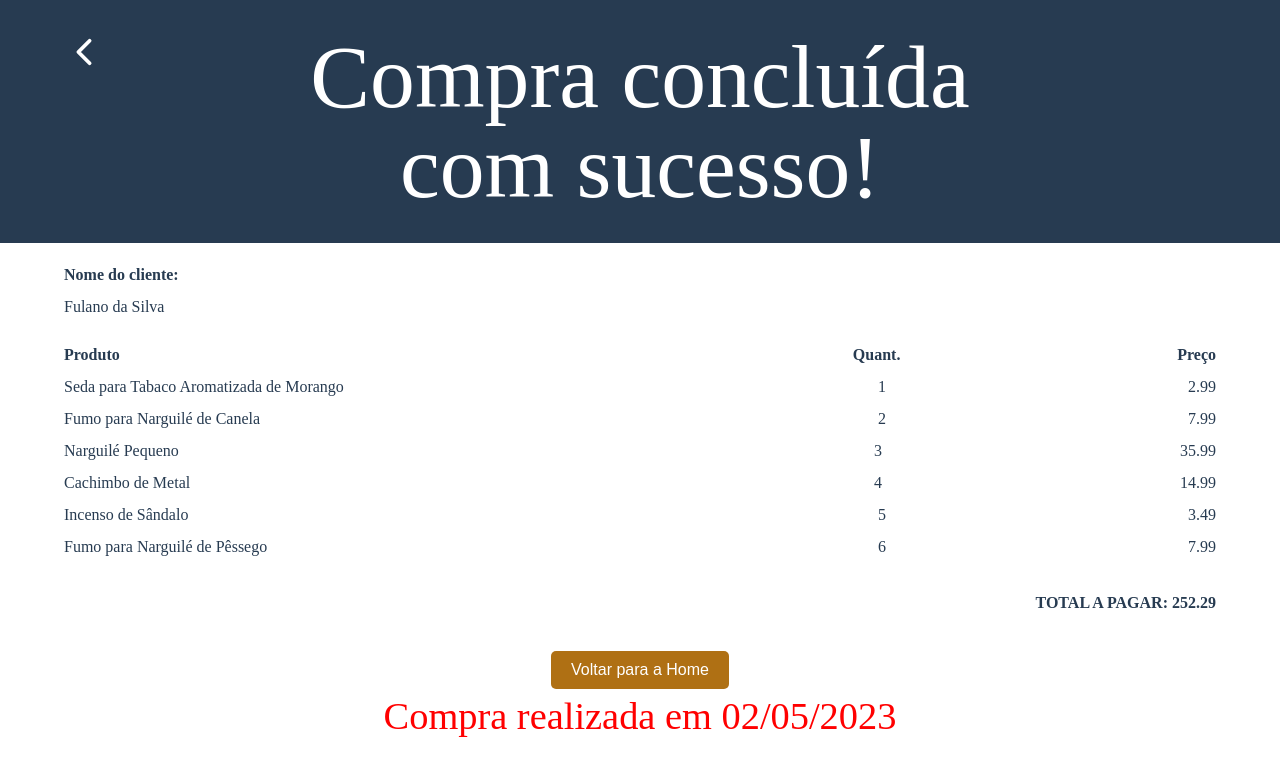
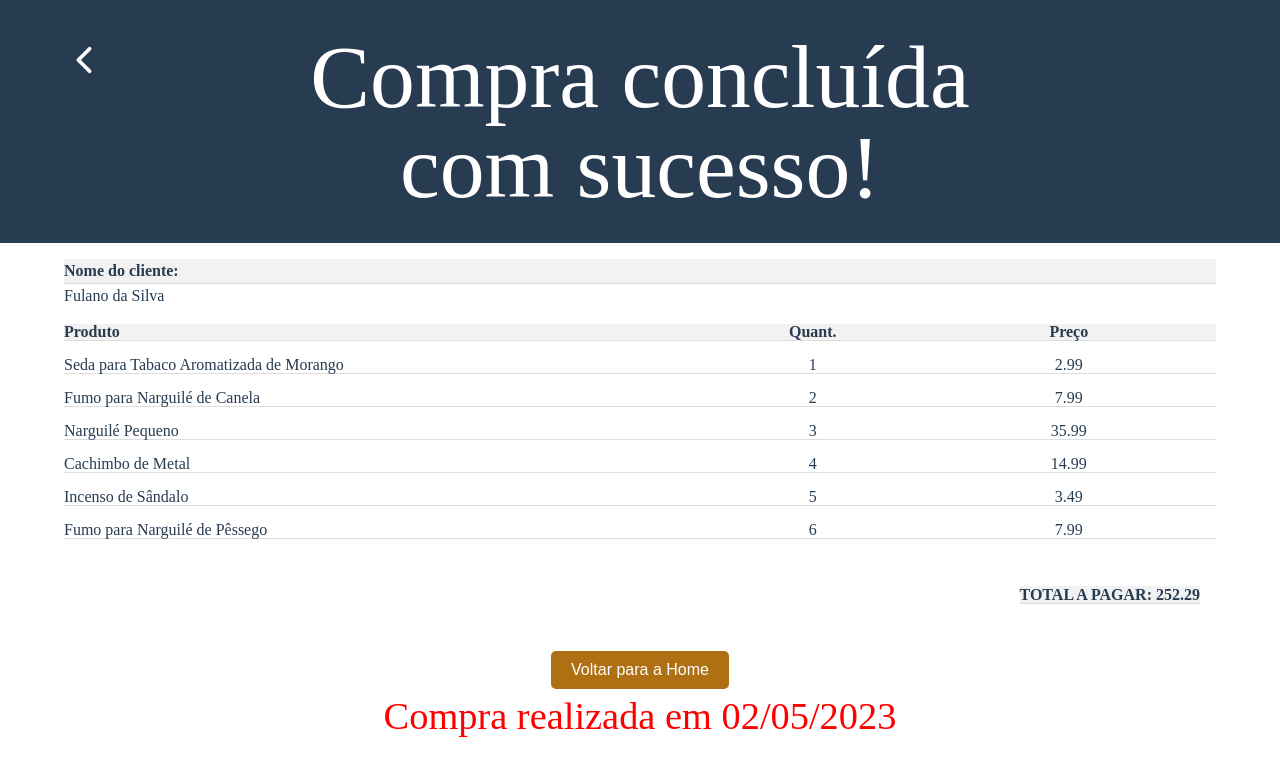
Before and after one commit to mateuspit/projetao-ecommerce-front, a React (Create React App) app: page /success in a window 1280 px wide. Shown: the top 776 px of the page. Built offline with nearby package versions, Linux system fonts and the light colour scheme; a web font is replaced by a local one.

Commit message:
att: finish success screen design

```diff
--- a/src/pages/Success.js
+++ b/src/pages/Success.js
@@ -1,3 +1,4 @@
+/*eslint-disable */
 import React from "react";
 import styled from "styled-components";
 import { IoChevronBack } from "react-icons/io5";
@@ -69,24 +70,29 @@ export default function Success() {
 				<h4>Nome do cliente:</h4>
 				<p>{purchaseData.paymentInfo.cardName}</p>
 			</ClienteName>
-			<h4>
-				<ProductsList>
-					<Product>Produto</Product>
-					<p>Quant.</p>
-					<p>Preço</p>
-				</ProductsList>
-			</h4>
+			<Table>
+				<thead>
+					<TableTitles>
+						<ProductHeader>Produto</ProductHeader>
+						<QuantityHeader>Quant.</QuantityHeader>
+						<PriceHeader>Preço</PriceHeader>
+					</TableTitles>
+				</thead>
+				<tbody>
 					{purchaseData.products.map((p) => {
 						total += p.amount * p.price;
 						return (
-					<ProductsList key={p._id}>
-						<Product>{p.name}</Product>
-						<p>{p.amount}</p>
-						<p>{p.price}</p>
-					</ProductsList>
+							<tr>
+								<ProductColumn>{p.name}</ProductColumn>
+								<QuantityColumn>{p.amount}</QuantityColumn>
+								<PriceColumn>{p.price}</PriceColumn>
+							</tr>
 						);
 					})}
-			<h3>TOTAL A PAGAR: {total.toFixed(2)}</h3>
+				</tbody>
+			</Table>
+
+			<h3><span>TOTAL A PAGAR: {total.toFixed(2)}</span></h3>
 
 			<ButtonDiv>
 				<Link to="/">
@@ -97,6 +103,90 @@ export default function Success() {
 		</SuccessContainer>
 	);
 }
+
+const Table = styled.table`
+	width: 90vw;
+	margin: 0 auto;
+	border-collapse: collapse;
+
+	thead {
+		th {
+			color: #273b51;
+			text-align: left;
+			font-weight: bold;
+			/*padding: 10px;*/
+			background-color: #f2f2f2;
+			border-bottom: 1px solid #ddd;
+		}
+	}
+
+	tbody {
+		tr {
+			color: #273b51;
+			display: flex;
+			align-items: center;
+			border-bottom: 1px solid #ddd;
+			margin-bottom: 2vh;
+		}
+	}
+`;
+
+const TableTitles = styled.tr`
+	display: flex;
+	justify-content: space-between;
+`;
+
+const ProductColumn = styled.td`
+	width: 50vw;
+	text-align: "center";
+`;
+
+const QuantityColumn = styled.td`
+	width: 17vw;
+	text-align: "center";
+	display: flex;
+	justify-content: center;
+	align-items: center;
+`;
+
+const PriceColumn = styled.td`
+	width: 23vw;
+	text-align: "center";
+	display: flex;
+	justify-content: center;
+	align-items: center;
+`;
+
+const ProductHeader = styled.th`
+	width: 50vw;
+	text-align: "center";
+	color: #273b51;
+	font-weight: 700;
+	margin-bottom: 2vh;
+`;
+
+const QuantityHeader = styled.th`
+	margin-bottom: 2vh;
+    display: flex;
+	justify-content: center;
+	align-items: center;
+	width: 17vw;
+	text-align: "center";
+	color: #273b51;
+	font-weight: 700;
+`;
+
+const PriceHeader = styled.th`
+	margin-bottom: 2vh;
+	display: flex;
+	justify-content: center;
+	align-items: center;
+	width: 23vw;
+	text-align: "center";
+	color: #273b51;
+	font-weight: 700;
+`;
+
 const Header = styled.header`
 	background-color: #273b51;
 `;
@@ -104,7 +194,7 @@ const Header = styled.header`
 const Icon = styled.div`
 	font-size: 40px;
 	position: absolute;
-	margin-top: 4vh;
+	margin-top: 5vh;
 	margin-left: 5vw;
 `;
 
@@ -112,12 +202,17 @@ const ClienteName = styled.div`
 	display: flex;
 	flex-direction: column;
 	justify-content: start;
-	line-height: 4vh;
+	line-height: 3vh;
 	margin-left: 5vw;
-	margin-bottom: 3vh;
+	margin-bottom: 2vh;
 	margin-top: 2vh;
 	p {
 		color: #273b51;
+	}
+	h4 {
+		background-color: #f2f2f2;
+		border-bottom: 1px solid #ddd;
+		margin-right: 5vw;
 	}
 `;
 
@@ -159,26 +254,6 @@ const StandardButton = styled.button`
 	cursor: pointer; /* cursor ao passar por cima do botão */
 `;
 
-const Product = styled.p`
-	overflow-wrap: break-word;
-	width: 40vw;
-	color: #273b51;
-`;
-
-const ProductsList = styled.div`
-	color: black;
-	display: flex;
-	/*flex-direction: column;*/
-	justify-content: space-between;
-	align-items: flex-start;
-	margin-bottom: 2vh;
-	margin-left: 5vw;
-	margin-right: 5vw;
-	p {
-		color: #273b51;
-	}
-`;
-
 const SuccessTitle = styled.h1`
 	color: white;
 	display: flex;
@@ -206,6 +281,13 @@ const SuccessContainer = styled.div`
 		margin-top: 3vh;
 		font-weight: 700;
 		color: #273b51;
+		display: inline-block;
+		padding: 0.5em 1em;
+	}
+
+	h3 span {
+		background-color: #f2f2f2;
+		border-bottom: 1px solid #ddd;
 	}
 	h4 {
 		font-weight: 700;
```
Lines whose indentation alone changed are shown as unchanged.
